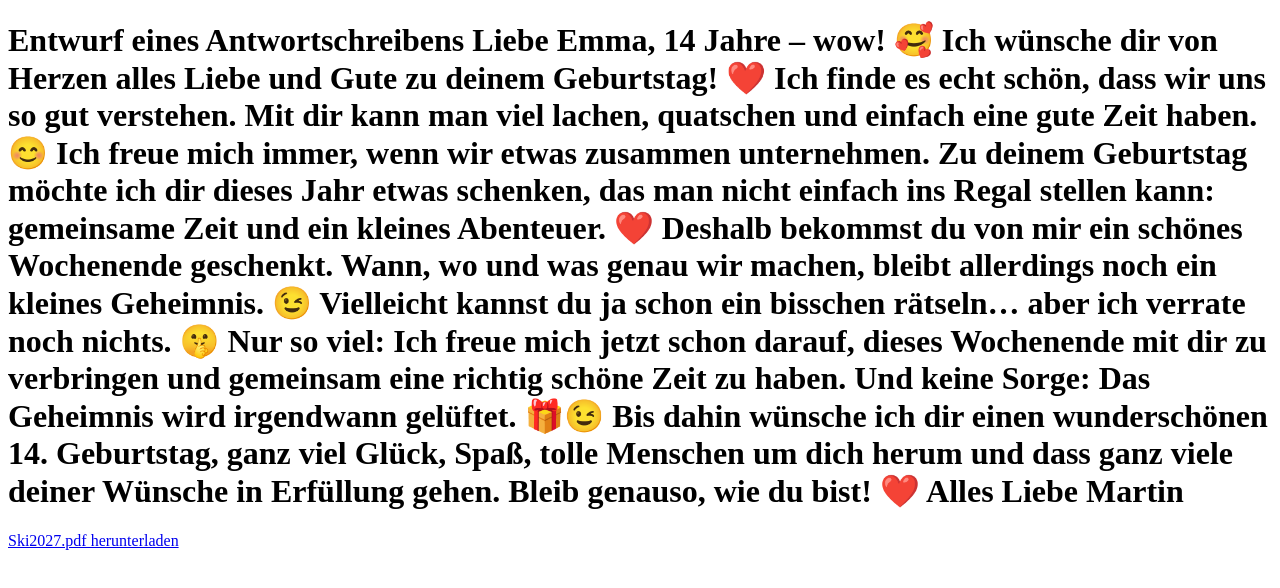
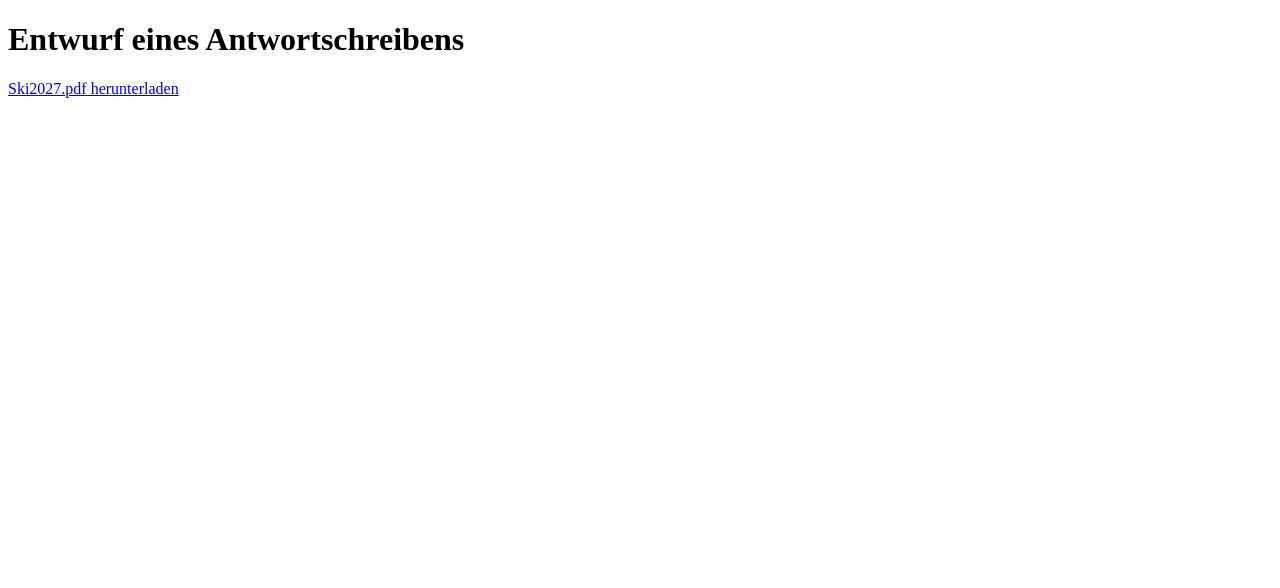
Before and after one commit to mlauterbach412-ctrl/meine-webseite, a plain HTML site: page index.html in a window 1280 px wide. Drawn offline with Linux system fonts and the light colour scheme.

Commit message:
Update index.html

```diff
--- a/index.html
+++ b/index.html
@@ -10,30 +10,7 @@
 
 <h1>Entwurf eines Antwortschreibens
 
-Liebe Emma,
 
-14 Jahre – wow! 🥰
-Ich wünsche dir von Herzen alles Liebe und Gute zu deinem Geburtstag! ❤️
-
-Ich finde es echt schön, dass wir uns so gut verstehen. Mit dir kann man viel lachen, quatschen und einfach eine gute Zeit haben. 😊 Ich freue mich immer, wenn wir etwas zusammen unternehmen.
-
-Zu deinem Geburtstag möchte ich dir dieses Jahr etwas schenken, das man nicht einfach ins Regal stellen kann: gemeinsame Zeit und ein kleines Abenteuer. ❤️
-
-Deshalb bekommst du von mir ein schönes Wochenende geschenkt.
-
-Wann, wo und was genau wir machen, bleibt allerdings noch ein kleines Geheimnis. 😉
-Vielleicht kannst du ja schon ein bisschen rätseln… aber ich verrate noch nichts. 🤫
-
-Nur so viel: Ich freue mich jetzt schon darauf, dieses Wochenende mit dir zu verbringen und gemeinsam eine richtig schöne Zeit zu haben.
-
-Und keine Sorge: Das Geheimnis wird irgendwann gelüftet. 🎁😉
-
-Bis dahin wünsche ich dir einen wunderschönen 14. Geburtstag, ganz viel Glück, Spaß, tolle Menschen um dich herum und dass ganz viele deiner Wünsche in Erfüllung gehen.
-
-Bleib genauso, wie du bist! ❤️
-
-Alles Liebe
-Martin
 
 
 
```
